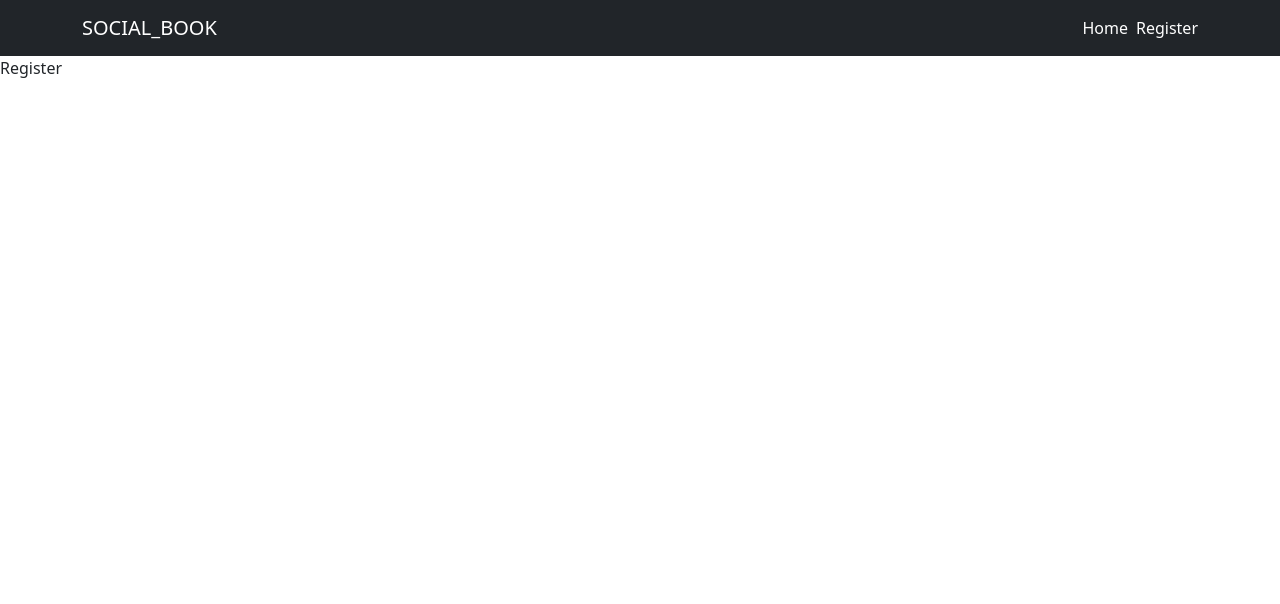
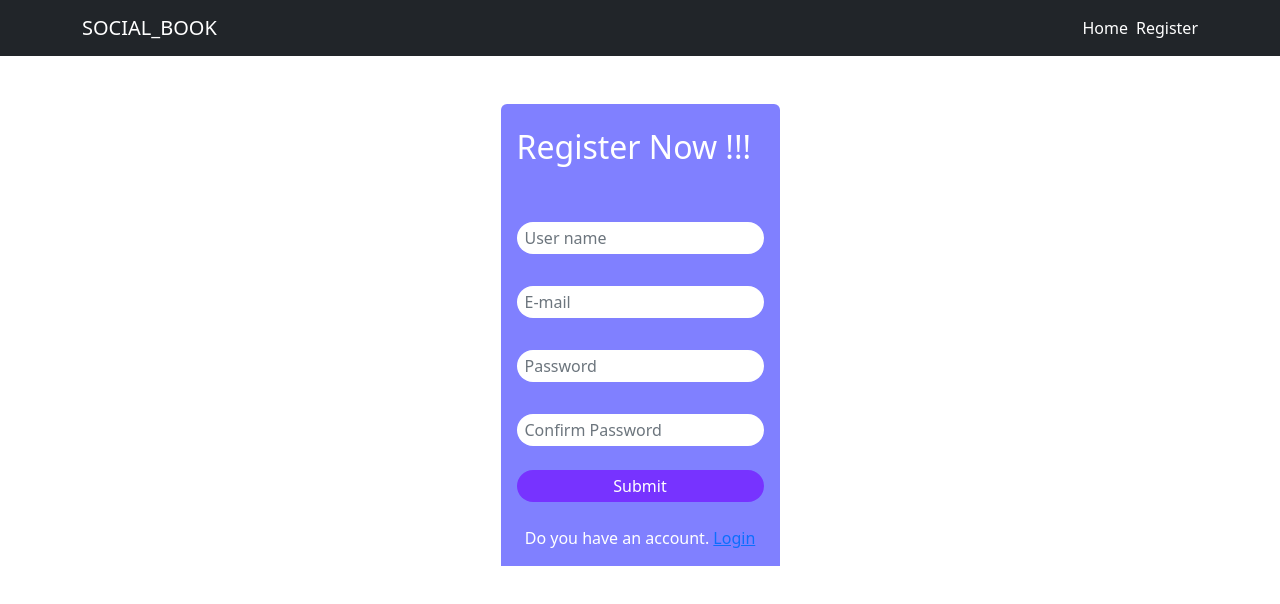
Before and after one commit to minhazpro3/social-book-client, a React (Create React App) app: page /register in a window 1280 px wide. Shown: the top 604 px of the page. Built offline with nearby package versions, Linux system fonts and the light colour scheme.

Commit message:
login and register page

```diff
--- a/src/pages/Login.js
+++ b/src/pages/Login.js
@@ -1,5 +1,55 @@
 import React from "react";
+import { useForm } from "react-hook-form";
+import { Link } from "react-router-dom";
 
 export const Login = () => {
-  return <div>Login</div>;
+  const { register, handleSubmit, reset } = useForm();
+  const onSubmit = async (data) => {
+    console.log(data);
+  };
+  return (
+    <div className="container mt-5 ">
+      <div className="d-flex justify-content-center">
+        <div
+          className="my-5  d-inline-block rounded-top"
+          style={{ backgroundColor: "#8080ff" }}
+        >
+          <h2 className="text-white py-4 px-3">Please Login !!!</h2>
+          <form onSubmit={handleSubmit(onSubmit)}>
+            <div className="py-4 px-3">
+              <input
+                className="w-100  rounded-pill px-2 border-0 py-1 form-control bg-muted "
+                {...register("email")}
+                required
+                placeholder="E-mail"
+                type="email"
+              />
+              <br />
+
+              <input
+                className=" w-100 my-2 rounded-pill px-2 border-0 py-1 form-control bg-muted "
+                {...register("password")}
+                required
+                placeholder="Password"
+                type="password"
+              />
+              <br />
+
+              <input
+                style={{ backgroundColor: "#7733ff" }}
+                className="w-100  text-white rounded-pill px-2 border-0 py-1 form-control bg-muted"
+                type="submit"
+              />
+            </div>
+          </form>
+          <div className="d-flex justify-content-center">
+            {" "}
+            <p className="text-white">
+              Don't have an account. <Link to="register">Register</Link>
+            </p>
+          </div>
+        </div>
+      </div>
+    </div>
+  );
 };
--- a/src/pages/Register.js
+++ b/src/pages/Register.js
@@ -1,9 +1,73 @@
-import React from 'react'
+import React from "react";
+import { useForm } from "react-hook-form";
+import { Link } from "react-router-dom";
 
 const Register = () => {
+  const { register, handleSubmit, reset } = useForm();
+  const onSubmit = async (data) => {
+    console.log(data);
+  };
   return (
-    <div>Register</div>
-  )
-}
+    <div className="container  ">
+      <div className="d-flex justify-content-center">
+        <div
+          className="my-5  d-inline-block rounded-top"
+          style={{ backgroundColor: "#8080ff" }}
+        >
+          <h2 className="text-white py-4 px-3">Register Now !!!</h2>
+          <form onSubmit={handleSubmit(onSubmit)}>
+            <div className="py-4 px-3">
+              <input
+                className="w-100  rounded-pill px-2 border-0 py-1 form-control bg-muted "
+                {...register("name")}
+                required
+                placeholder="User name"
+                type="text"
+              />
+              <br />
+              <input
+                className="w-100 mt-2 rounded-pill px-2 border-0 py-1 form-control bg-muted "
+                {...register("email")}
+                required
+                placeholder="E-mail"
+                type="email"
+              />
+              <br />
 
-export default Register
+              <input
+                className=" w-100 my-2 rounded-pill px-2 border-0 py-1 form-control bg-muted "
+                {...register("password")}
+                required
+                placeholder="Password"
+                type="password"
+              />
+              <br />
+              <input
+                className=" w-100  rounded-pill px-2 border-0 py-1 form-control bg-muted "
+                {...register("password2")}
+                required
+                placeholder="Confirm Password"
+                type="password"
+              />
+              <br />
+
+              <input
+                style={{ backgroundColor: "#7733ff" }}
+                className="w-100  text-white rounded-pill px-2 border-0 py-1 form-control bg-muted"
+                type="submit"
+              />
+            </div>
+          </form>
+          <div className="d-flex justify-content-center">
+            {" "}
+            <p className="text-white">
+              Do you have an account. <Link to="/">Login</Link>
+            </p>
+          </div>
+        </div>
+      </div>
+    </div>
+  );
+};
+
+export default Register;
```
